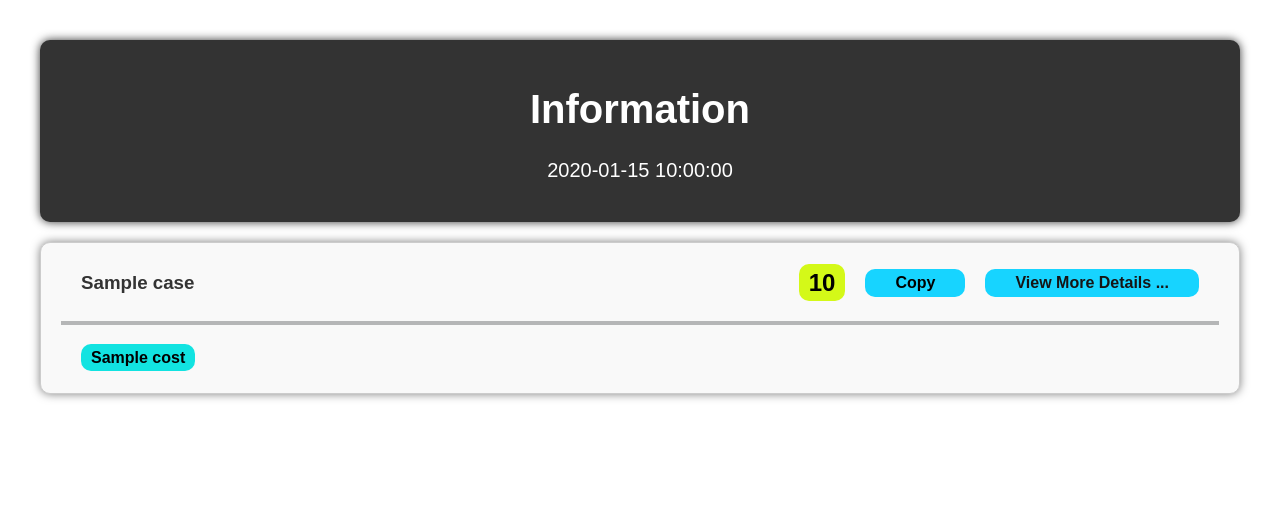
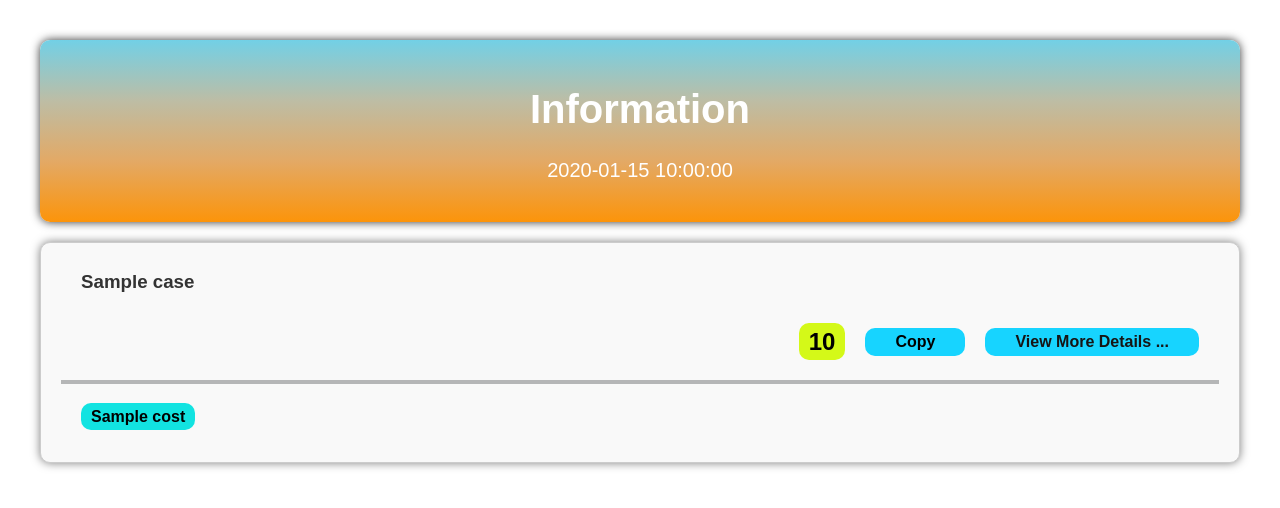
Before and after one commit to PlaxtonFlarion/NexaFlow, a Python web app: template nexaflow/template/template_main_total.html in a window 1280 px wide. Shown: the top 508 px of the page. Run offline with Jinja, Linux system fonts and the light colour scheme; the template is opened without the code that fills it: most values are stand-ins (such as "Sample title", 1, 10 or a date in 2020).

Commit message:
bug fixes

```diff
--- a/nexaflow/skills/report.py
+++ b/nexaflow/skills/report.py
@@ -321,6 +321,7 @@ class Report(object):
                 single = {
                     "case": title,
                     "cost_list": cost_list,
+                    "avg": f"{sum(map(float, cost_list)) / len(cost_list):.5f}",
                     "href": href_path
                 }
                 logger.debug("View: " + json.dumps(single, ensure_ascii=False))
--- a/nexaflow/template/template_main_total.html
+++ b/nexaflow/template/template_main_total.html
@@ -48,7 +48,7 @@
         }
 
         .header {
-            background-color: #333;
+            background-image: linear-gradient(0deg, #fc940a, #e3a965, #bdbda5, #72d0e6);
             color: #fff;
             padding: 20px;
             text-align: center;
@@ -66,22 +66,23 @@
             background-color: #f9f9f9;
             box-shadow: 0px 0px 10px rgba(0, 0, 0, 0.5);
         }
-        .info-box-main {
-            display: flex;
-            align-items: center;
-            justify-content: space-between;
-        }
         .case {
             display: flex;
+            justify-content: flex-start;
             margin-left: 20px;
         }
         .case h3 {
-            color: #333;
+            color: #333333;
         }
 
+        .device {
+            border-radius: 10px;
+            margin-bottom: 10px;
+        }
         .case-other {
             display: flex;
             align-items: center;
+            justify-content: flex-end;
         }
 
         .cost-div {
@@ -175,13 +176,11 @@
             background-color: rgb(212, 249, 24);
         }
         .complete {
-            background: linear-gradient(to bottom, #005aa7, #fffde4);
+            background-image: linear-gradient(0deg, #fc940a, #e3a965, #bdbda5, #72d0e6);
         }
         .finish {
-            opacity: 0.5;
             background-color: #fc8e8e;
         }
-
     </style>
 </head>
 
@@ -202,20 +201,17 @@
 
     {% for total in total_list %}
     <div class="info-box">
+        <div class="case"><h3>{{ total.case }}</h3></div>
         <div class="info-box-main">
-            <div class="case">
-                <h3>{{ total.case }}</h3>
+        {% if 'merge_list' in total %}
+            {% for href, avg, cost in total.merge_list %}
+            <div class="device">
+                <div class="case-other">
+                    <p><span class="cost-avg">{{ avg }}</span></p>
+                    <button class="copy">Copy</button>
+                    <a class="link" href="{{ href }}" target="_blank">View More Details ...</a>
                 </div>
-
-            <div class="case-other">
-                <p><span class="cost-avg">{{ total.avg }}</span></p>
-                <button class="copy">Copy</button>
-                <a class="link" href="{{ total.href }}" target="_blank">View More Details ...</a>
-            </div>
-        </div>
-
                 <hr class="line">
-
                 <div class="cost-div">
                     {% for cost in total.cost_list %}
                     <p><span class="cost">{{ cost }}</span></p>
@@ -223,10 +219,30 @@
                 </div>
             </div>
             {% endfor %}
+        {% else %}
+            <div class="device">
+                <div class="case-other">
+                    <p><span class="cost-avg">{{ total.avg }}</span></p>
+                    <button class="copy">Copy</button>
+                    <a class="link" href="{{ total.href }}" target="_blank">View More Details ...</a>
+                </div>
+                <hr class="line">
+                <div class="cost-div">
+                    {% for cost in total.cost_list %}
+                    <p><span class="cost">{{ cost }}</span></p>
+                    {% endfor %}
+                </div>
+            </div>
+        {% endif %}
+        </div>
+    </div>
+    {% endfor %}
 
     <div id="notification">数据已复制到剪贴板</div>
 
     <script>
+        var infoBoxContainers = Array.from(document.querySelectorAll('.info-box'));
+
         function showLoadingAnimation() {
             const loading = document.querySelector('.loading');
             loading.style.display = 'flex';
@@ -236,7 +252,10 @@
             }, 1000);
         }
 
-        document.querySelectorAll('.copy').forEach(copyButton => {
+        infoBoxContainers.forEach((infoBox, infoBoxId) => {
+            let deviceContainers = infoBox.querySelectorAll('.device');
+            deviceContainers.forEach((device, deviceId) => {
+                let copyButton = device.querySelector('.copy');
                 copyButton.addEventListener('click', (e) => {
                     let btn = e.target;
                     let link = btn.parentElement.querySelector('.link');
@@ -250,16 +269,13 @@
                         btn.textContent = 'Done';
                     }
 
-                let infoBox = e.currentTarget.closest('.info-box');
-                let title = infoBox.querySelector('.info-box .case h3')
-                let allCost = infoBox.querySelectorAll('.cost');
-                if(infoBox.classList.contains('complete')) {
-                    infoBox.classList.remove('complete');
-                    title.style.color = '#333';
+                    let title = infoBox.querySelector('.case h3')
+                    let allCost = device.querySelectorAll('.cost');
+                    if(device.classList.contains('complete')) {
+                        device.classList.remove('complete');
                         allCost.forEach(cost => {cost.classList.remove('finish');});
                     } else {
-                    infoBox.classList.add('complete');
-                    title.style.color = '#b9b9b9';
+                        device.classList.add('complete');
                         let toCopy = '';
                         allCost.forEach(cost => {
                             toCopy += cost.textContent + '\t';
@@ -267,6 +283,10 @@
                         });
                         copyRes(toCopy);
                     }
+
+                    let completeDevice = Array.from(device.parentElement.querySelectorAll('.complete'));
+                    title.style.color = completeDevice.length === deviceContainers.length ? '#b9b9b9' : '#333333';
+                });
             });
         });
 
@@ -289,5 +309,4 @@
     </script>
 
 </body>
-
 </html>
```
Also changed, not shown: nexaflow/template/template_view_total.html (+27 -13 lines). Lines whose indentation alone changed are shown as unchanged.
